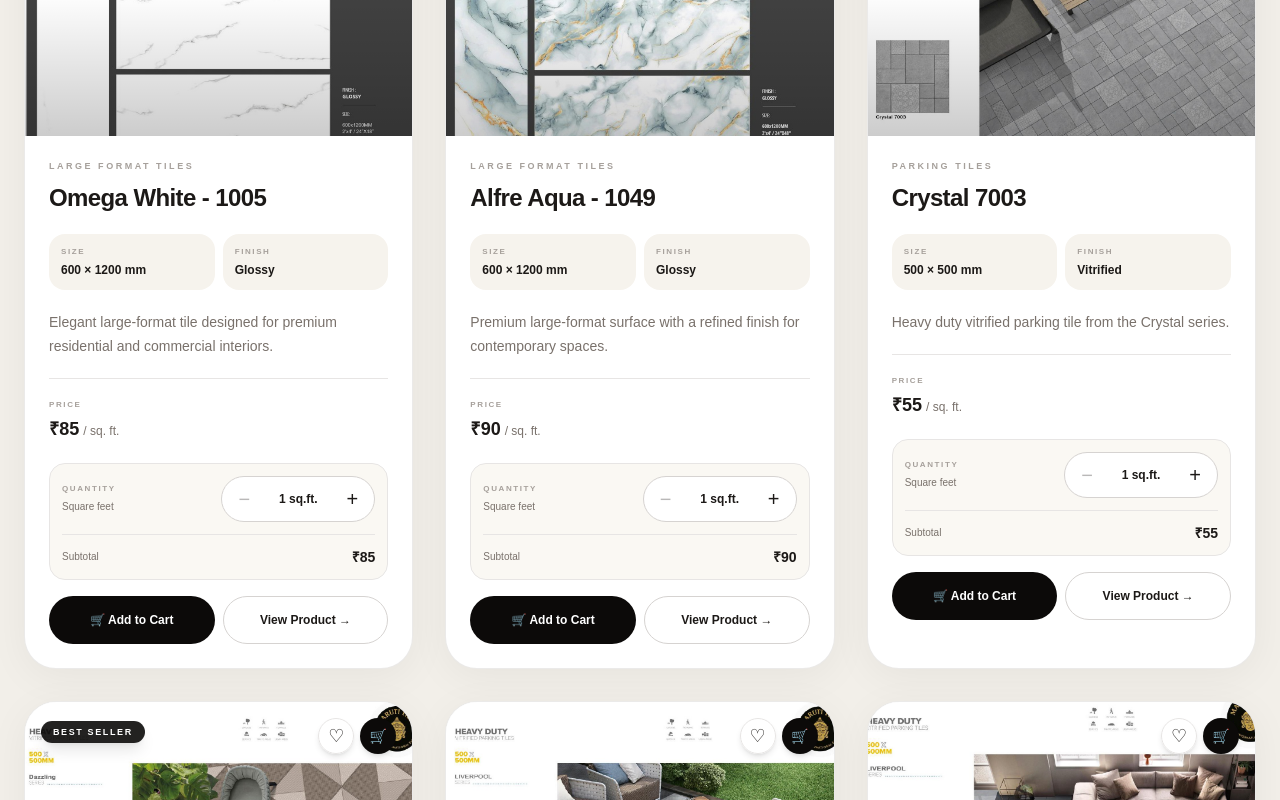
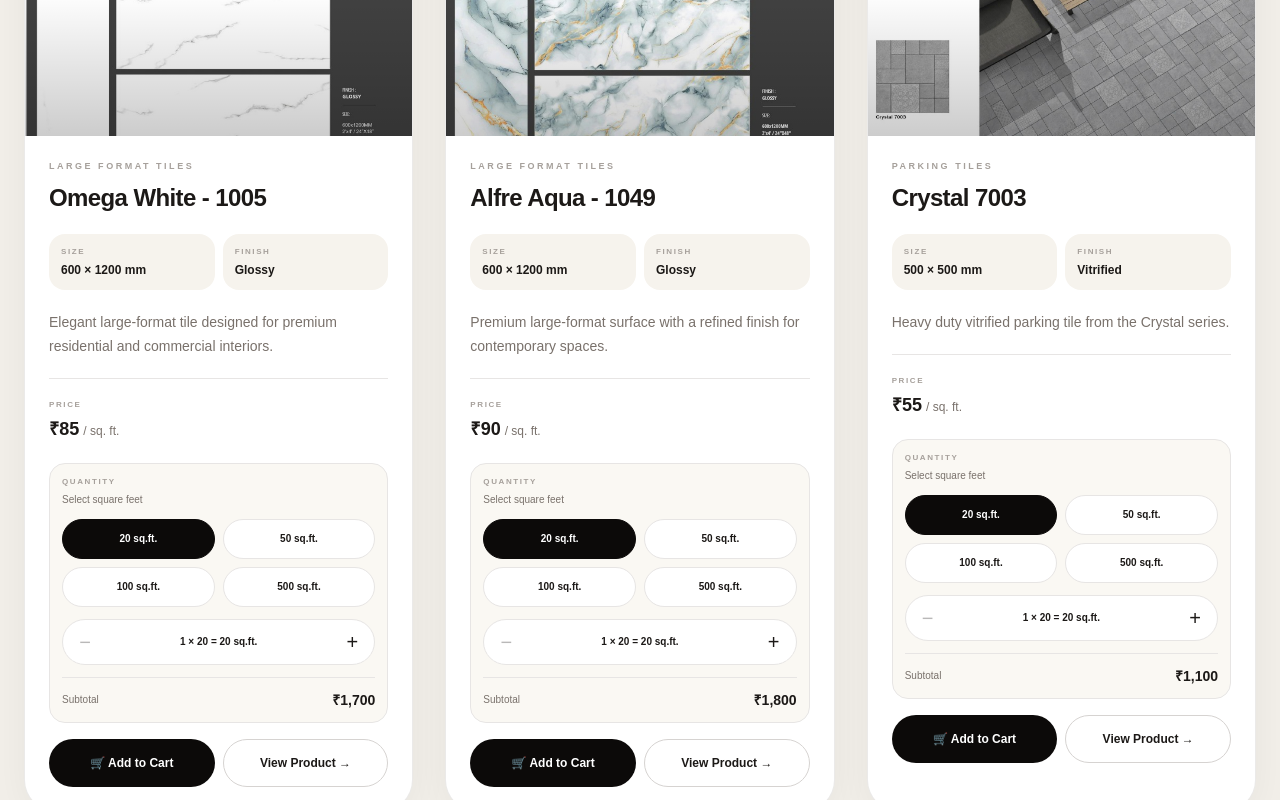
Before and after one commit to stutimehta/maruti-tiles, a Next.js app: page /products in a window 1280 px wide. Shown: the part 620-1420 px from the top of the page. Built offline with nearby package versions, Linux system fonts and the light colour scheme.

Commit message:
Update product quantity options

```diff
--- a/app/products/page.tsx
+++ b/app/products/page.tsx
@@ -20,6 +20,16 @@ export default function ProductsPage() {
   const [quantities, setQuantities] = useState<
     Record<number, number>
   >({});
+
+  const [packSizes, setPackSizes] = useState<
+    Record<number, number>
+  >({});
+
+  const [repeatCounts, setRepeatCounts] = useState<
+    Record<number, number>
+  >({});
+
+  const quantityOptions = [20, 50, 100, 500];
 
   function refreshCartCount() {
     setCartCount(getCartCount());
@@ -57,19 +67,39 @@ export default function ProductsPage() {
      QUANTITY
   ========================================================= */
 
+  function getPackSize(id: number) {
+    return packSizes[id] || 20;
+  }
+
+  function getRepeatCount(id: number) {
+    return repeatCounts[id] || 1;
+  }
+
   function getQuantity(id: number) {
-    return quantities[id] || 1;
+    return getPackSize(id) * getRepeatCount(id);
+  }
+
+  function selectPackSize(id: number, size: number) {
+    setPackSizes((current) => ({
+      ...current,
+      [id]: size,
+    }));
+
+    setRepeatCounts((current) => ({
+      ...current,
+      [id]: 1,
+    }));
   }
 
   function decreaseQuantity(id: number) {
-    setQuantities((current) => ({
+    setRepeatCounts((current) => ({
       ...current,
       [id]: Math.max(1, (current[id] || 1) - 1),
     }));
   }
 
   function increaseQuantity(id: number) {
-    setQuantities((current) => ({
+    setRepeatCounts((current) => ({
       ...current,
       [id]: (current[id] || 1) + 1,
     }));
@@ -123,8 +153,13 @@ export default function ProductsPage() {
 
     refreshCartCount();
 
-    // Reset selector back to 1 after adding.
-    setQuantities((current) => ({
+    // Reset selector after adding.
+    setPackSizes((current) => ({
+      ...current,
+      [product.id]: 20,
+    }));
+
+    setRepeatCounts((current) => ({
       ...current,
       [product.id]: 1,
     }));
@@ -536,66 +571,63 @@ export default function ProductsPage() {
 
                       <div className="mt-5 rounded-2xl border border-stone-200 bg-[#faf8f3] p-3">
 
-                        <div className="flex items-center justify-between gap-3">
-
-                          <div>
-
                         <p className="text-[8px] font-bold uppercase tracking-[0.2em] text-stone-400">
                           Quantity
                         </p>
 
                         <p className="mt-1 text-[10px] text-stone-500">
-                              Square feet
+                          Select square feet
                         </p>
+
+                        <div className="mt-3 grid grid-cols-2 gap-2">
+
+                          {quantityOptions.map((option) => (
+                            <button
+                              key={option}
+                              type="button"
+                              onClick={() =>
+                                selectPackSize(product.id, option)
+                              }
+                              className={`min-h-10 rounded-full border px-2 text-[10px] font-semibold transition active:scale-95 ${
+                                getPackSize(product.id) === option
+                                  ? "border-stone-950 bg-stone-950 text-white"
+                                  : "border-stone-200 bg-white text-stone-900 hover:border-stone-950"
+                              }`}
+                            >
+                              {option} sq.ft.
+                            </button>
+                          ))}
 
                         </div>
 
-
-                          {/* QUANTITY SELECTOR */}
-
-                          <div className="flex items-center rounded-full border border-stone-300 bg-white p-1">
+                        <div className="mt-3 flex items-center justify-between rounded-full border border-stone-200 bg-white p-1">
 
                           <button
                             type="button"
-                              onClick={() =>
-                                decreaseQuantity(
-                                  product.id
-                                )
-                              }
-                              disabled={
-                                quantity <= 1
-                              }
+                            onClick={() => decreaseQuantity(product.id)}
+                            disabled={getRepeatCount(product.id) <= 1}
                             aria-label={`Decrease ${product.name} quantity`}
-                              className="flex h-9 w-9 items-center justify-center rounded-full text-xl font-medium transition hover:bg-stone-100 disabled:cursor-not-allowed disabled:opacity-30"
+                            className="touch-manipulation flex h-9 w-9 items-center justify-center rounded-full text-xl font-medium transition hover:bg-stone-100 disabled:cursor-not-allowed disabled:opacity-30"
                           >
                             −
                           </button>
 
-
-                            <span className="min-w-[72px] text-center text-xs font-semibold">
+                          <span className="text-[10px] font-semibold">
+                            {getRepeatCount(product.id)} ×{" "}
+                            {getPackSize(product.id)} ={" "}
                             {quantity} sq.ft.
                           </span>
 
-
                           <button
                             type="button"
-                              onClick={() =>
-                                increaseQuantity(
-                                  product.id
-                                )
-                              }
+                            onClick={() => increaseQuantity(product.id)}
                             aria-label={`Increase ${product.name} quantity`}
-                              className="flex h-9 w-9 items-center justify-center rounded-full text-xl font-medium transition hover:bg-stone-100"
+                            className="touch-manipulation flex h-9 w-9 items-center justify-center rounded-full text-xl font-medium transition hover:bg-stone-100"
                           >
                             +
                           </button>
 
                         </div>
-
-                        </div>
-
-
-                        {/* SELECTED SUBTOTAL */}
 
                         <div className="mt-3 flex items-center justify-between border-t border-stone-200 pt-3">
 
@@ -605,9 +637,7 @@ export default function ProductsPage() {
 
                           <p className="text-sm font-semibold">
                             ₹
-                            {subtotal.toLocaleString(
-                              "en-IN"
-                            )}
+                            {subtotal.toLocaleString("en-IN")}
                           </p>
 
                         </div>
```
Lines whose indentation alone changed are shown as unchanged.
